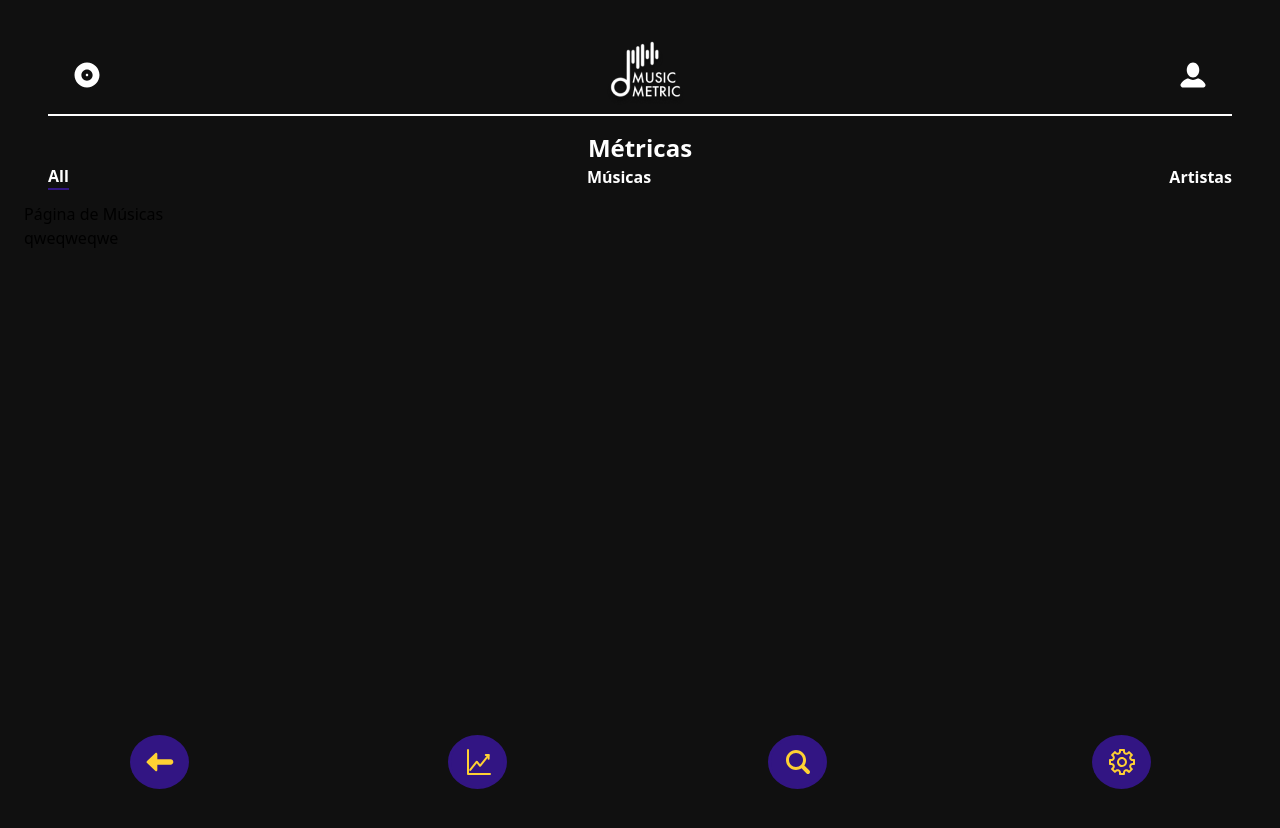
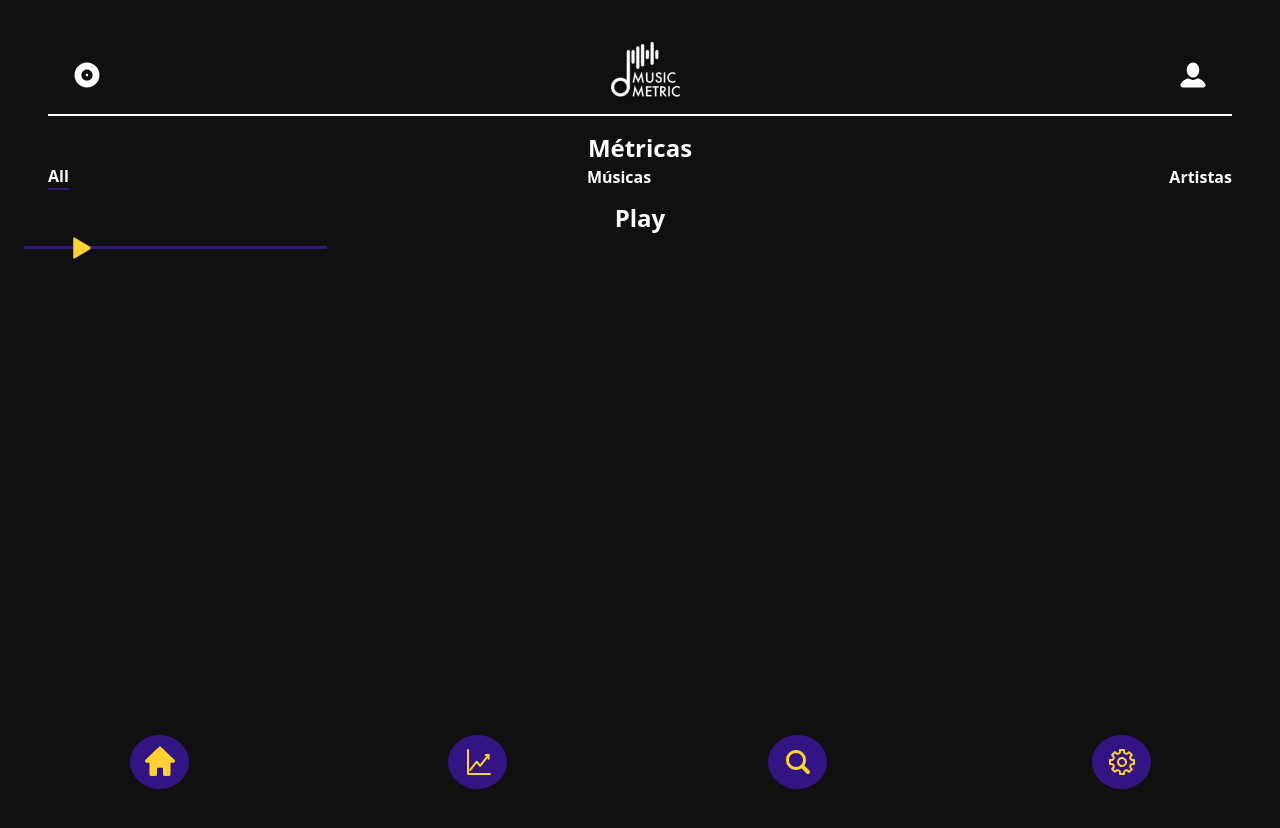
Before and after one commit to FabioTorresSilva/MusicMetric, a React (Create React App) app: page /musicas in a window 1280 px wide. Shown: the top 828 px of the page. Built offline with nearby package versions, Linux system fonts and the light colour scheme.

Commit message:
alterei página

```diff
--- a/src/components/icons/Icons.js
+++ b/src/components/icons/Icons.js
@@ -5,6 +5,15 @@ import Sol from './Sol.png'
 import Lua from './Lua.png'
 import AlbumDAMN from './Damn.png'
 
+export function Play(){
+    return (
+        <svg width="303" height="28" viewBox="0 0 303 28" fill="none" xmlns="http://www.w3.org/2000/svg">
+        <path d="M0 13.5H17H303" stroke="#321583" stroke-width="3"/>
+        <path d="M66.1594 12.7367L50.9344 3.675C50.7484 3.56562 50.557 3.5 50.3383 3.5C49.7422 3.5 49.2555 3.99219 49.2555 4.59375H49.25V23.4062H49.2555C49.2555 24.0078 49.7422 24.5 50.3383 24.5C50.5625 24.5 50.7484 24.4234 50.9508 24.3141L66.1594 15.2633C66.5203 14.9625 66.75 14.5086 66.75 14C66.75 13.4914 66.5203 13.043 66.1594 12.7367Z" fill="#FFD133"/>
+        </svg>
+
+    )
+}
 
 export function UserIcon({ fill }) {
     return (
@@ -97,10 +106,12 @@ export function Metricas() {
 }
 export function Before() {
     return (
+
         <svg width="59" height="54" viewBox="0 0 59 54" fill="none" xmlns="http://www.w3.org/2000/svg">
         <ellipse cx="29.5" cy="27" rx="29.5" ry="27" fill="#321583"/>
-        <path d="M40.6664 24.3333C37.5997 24.0666 27.3331 24.3333 27.3331 24.3333V19C27.3331 17.9333 26.2664 17.2666 25.4664 17.9333L17.0664 25.9333C16.3997 26.4666 16.3997 27.5333 17.0664 28.0666L25.4664 36.0666C26.2664 36.7333 27.3331 36.0666 27.3331 35V29.6666C27.3331 29.6666 37.4664 29.9333 40.6664 29.6666C42.1331 29.5333 43.3331 28.4666 43.3331 27C43.3331 25.5333 42.1331 24.4666 40.6664 24.3333Z" fill="#FFD133"/>
+        <path d="M30 11C30 11 20.721 19.9 15.5355 24.72C15.231 25.0267 15 25.4733 15 26C15 26.9217 15.6705 27.6667 16.5 27.6667H19.5V39.3333C19.5 40.255 20.1705 41 21 41H25.5C26.3295 41 27 40.2533 27 39.3333V32.6667H33V39.3333C33 40.2533 33.6705 41 34.5 41H39C39.8295 41 40.5 40.255 40.5 39.3333V27.6667H43.5C44.3295 27.6667 45 26.9217 45 26C45 25.4733 44.769 25.0267 44.4255 24.72C39.276 19.9 30 11 30 11Z" fill="#FFD133"/>
         </svg>
+
 
     )
 }
--- a/src/pages/HomePage.js
+++ b/src/pages/HomePage.js
@@ -26,7 +26,7 @@ function HomePage() {
             <div>
 
                 <div className='flex items-center w-full justify-center gap-3 mt-6'>
-                    <div className='bg-azul w-full rounded-lg p-4 flex flex-col'>
+                    <div className='bg-azul w-full rounded-lg p-4 flex flex-col text-white'>
 
                         <div className='flex justify-center mb-2 text-xl font-bold'>Dias consecutivos</div>
                         <div className='flex flex-row justify-around'>
--- a/src/pages/MusicPage.js
+++ b/src/pages/MusicPage.js
@@ -1,10 +1,15 @@
 import React from 'react';
+import { Play } from '../components/icons/Icons';
 
 const MusicPage = () => {
   return (
     <div>
-      <h1>Página de Músicas</h1>
-      qweqweqwe
+      <h1 className='flex font-semibold text-white text-2xl justify-center'>Play</h1>
+      <div>
+        <Play/>
+      </div>
+
+
     </div>
   );
 };
--- a/src/pages/UserMetrics.js
+++ b/src/pages/UserMetrics.js
@@ -59,7 +59,7 @@ function UserMetrics() {
                 </div>
 
                 <div className='text-center bg-amarelo w-full rounded-lg p-4 h-36 '>
-                    <div className='fh-full flex gap-4 justify-center items-center content-center'>
+                    <div className='h-full flex gap-4 justify-center items-center content-center'>
                         <div className='flex justify-center items-center content-center'>
                             {noite ? <Moon /> : <Sun />}
                         </div>
@@ -71,32 +71,22 @@ function UserMetrics() {
                 </div>
 
                 <div className='flex justify-center text-xl font-bold text-white'>Percentagem em Plays:</div>
-                <select className='flex flex-col py-2 content-center px-2 w-full justify-center items-center rounded-lg text-black' onChange={handleArtistChange}>
-                    <option className='flex justify-center font-bold text-center'> Selecione o artista </option>
-                    {/* Mapping through each artist object in our array
-                    and returning an option element with the appropriate attributes / values.
-                        */}
+                <div>
+                    <select className='flex text-xl font-bold py-2 content-center px-2 w-full justify-center items-center rounded-lg text-black text-center' onChange={handleArtistChange}>
+                        <option> Selecione o artista </option>
+                        {/* Mapping through each artist object in our array
+                        and returning an option element with the appropriate attributes / values.
+                            */}
 
-                    {gerarTop100Artistas().map((artist) => <option value={artist}>{artist}</option>)}
-                </select>
-
+                        {gerarTop100Artistas().map((artist) => <option value={artist}>{artist}</option>)}
+                    </select>
+                </div>
                 <div className='text-white text-2xl flex flex-col items-center text-center font-bold'> {percentagemPlaysArtista({ artist }.artist)} </div>
 
 
             </div>
             <div>
-                <div>
-                    {/*      <div className='bg-azul w-full rounded-lg p-4 flex flex-col mt-3 g-3'>
-                <p className='text-white font-bold'>Qual a Estação do ano em que mais ouviste música?</p>
-                <div className=''>
-                    {estacoesEPercentagens.map(({ estacao, percentagem }) => (
-                        <div key={estacao} className={`bg-amarelo w-[${percentagem}%] mt-2 text-xs p-1`}>
-                            {estacao}: {percentagem}%
-                        </div>
-                    ))}
-                </div>
-            </div> */}
-                </div>
+
             </div>
         </div>
     );
```
